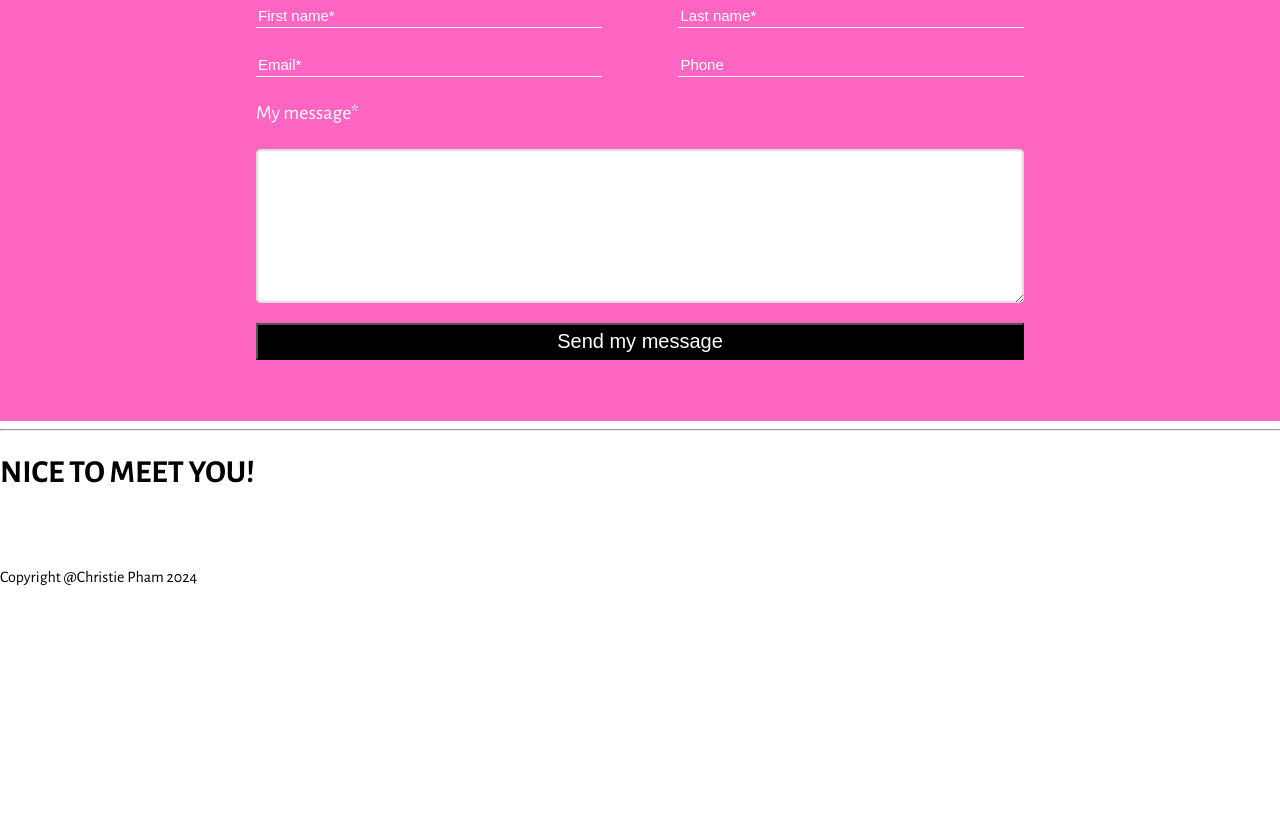
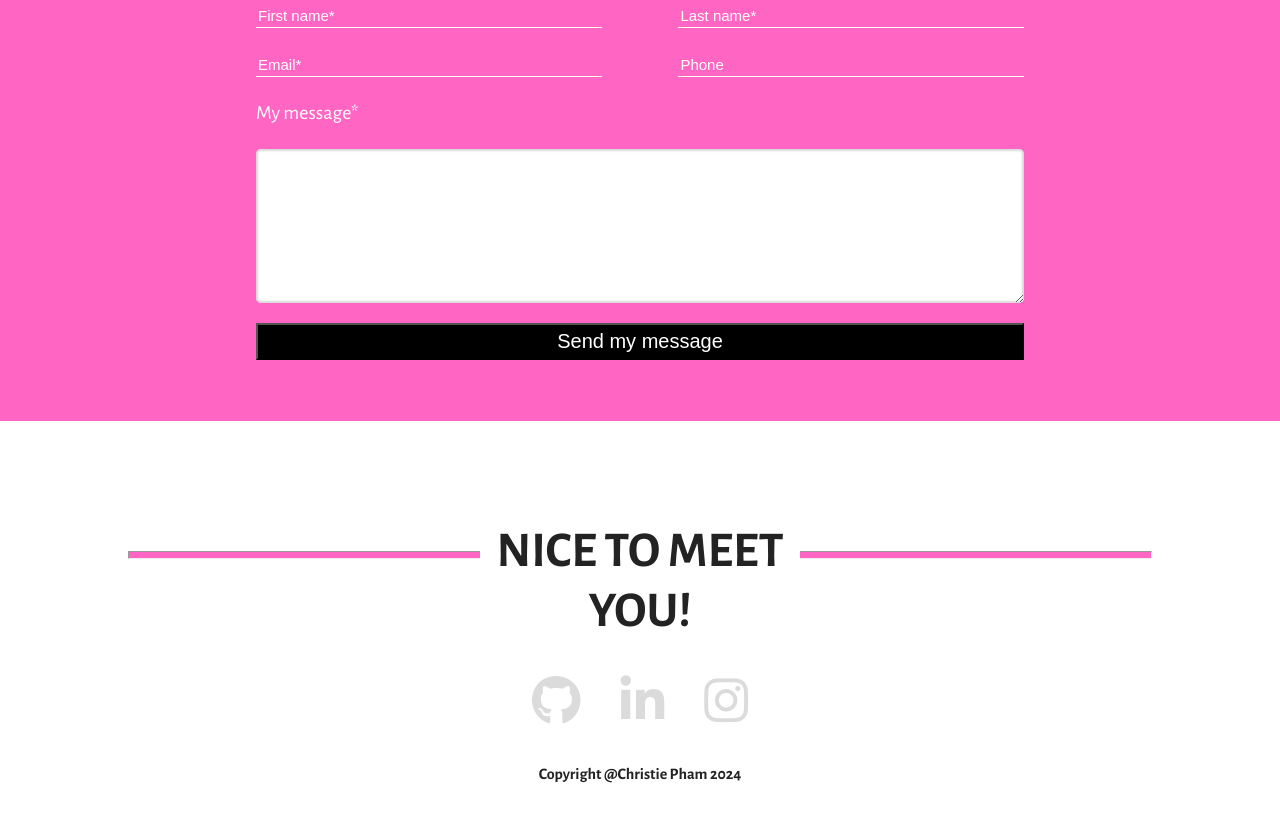
Before and after one commit to christie0902/Project5-porfolioWebsite, a plain HTML site: page html/index.html in a window 1280 px wide. Shown: the part 4983-5820 px from the top of the page. Before the commit the page ends 5586 px from the top, so only its background shows below. Drawn offline with nearby package versions, Linux system fonts and the light colour scheme.

Commit message:
style footer > first styling complete

```diff
--- a/css/style.css
+++ b/css/style.css
@@ -420,3 +420,47 @@ textarea {
     border-radius: 5px;
     box-shadow: inset 0px 0px 2px 2px #c2c1c19d;
 }
+
+/* Style footer */
+
+hr {
+    width: 80%;
+    color:#FF66C4;
+    background-color:#FF66C4;
+    height: 8px;
+    position: absolute;
+    margin-left: 10%;
+    z-index: -1;
+    margin-top: 30px;
+}
+
+footer h1 {
+    color:#232323;
+    font-size: 50px;
+    text-align: center;
+    background-color: white;
+    width: 25%;
+    font-weight: bold;
+    margin-inline: auto;
+    position: relative;
+    margin-top: 100px;
+    }
+
+.footer__icons i {
+    color:#dbdbdb;
+    font-size: 50px;
+    margin-inline: 20px;
+}
+
+.footer__icons {
+    display: flex;
+    justify-content: center;
+}
+
+footer p {
+    color:#232323;
+    text-align: center;
+    margin-top: 40px;
+    font-weight: bold;
+    padding-bottom: 50px;
+}
--- a/html/index.html
+++ b/html/index.html
@@ -225,10 +225,10 @@
     <footer>
         <hr>
         <h1>NICE TO MEET YOU!</h1>
-        <div class="icons">
-            <i></i>
-            <i></i>
-            <i></i>
+        <div class="footer__icons">
+            <i class="fa-brands fa-github"></i>
+            <i class="fa-brands fa-linkedin-in"></i>
+            <i class="fa-brands fa-instagram"></i>
         </div>
         <p>Copyright @Christie Pham 2024</p>
     </footer>
```
